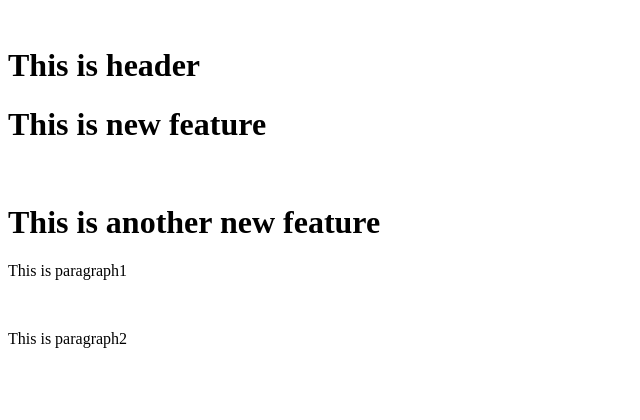
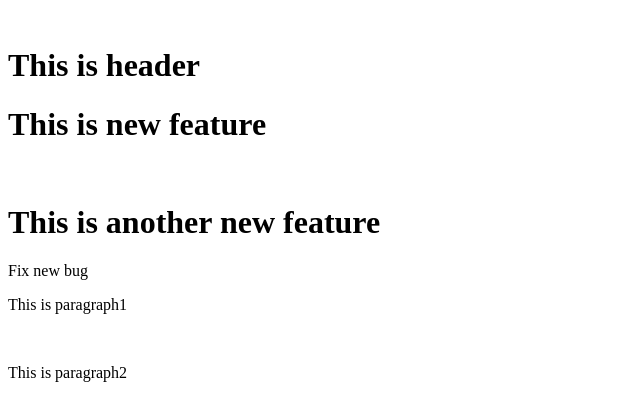
Before and after one commit to Porramin-Boonnak/sample_git2, a plain HTML site: page index.html in a window 1280 px wide. Shown: the whole page, without its empty margins (0-640 px from the left). Drawn offline with Linux system fonts and the light colour scheme.

Commit message:
Fix bug #2

```diff
--- a/index.html
+++ b/index.html
@@ -5,6 +5,7 @@
 <h1>This is header</h1>
 <h1>This is new feature</h1>
 <h1>This is another new feature</h1>
+<p>Fix new bug</P>
 <p>This is paragraph1</p>
 <p>This is paragraph2</p>
 </body>
```
